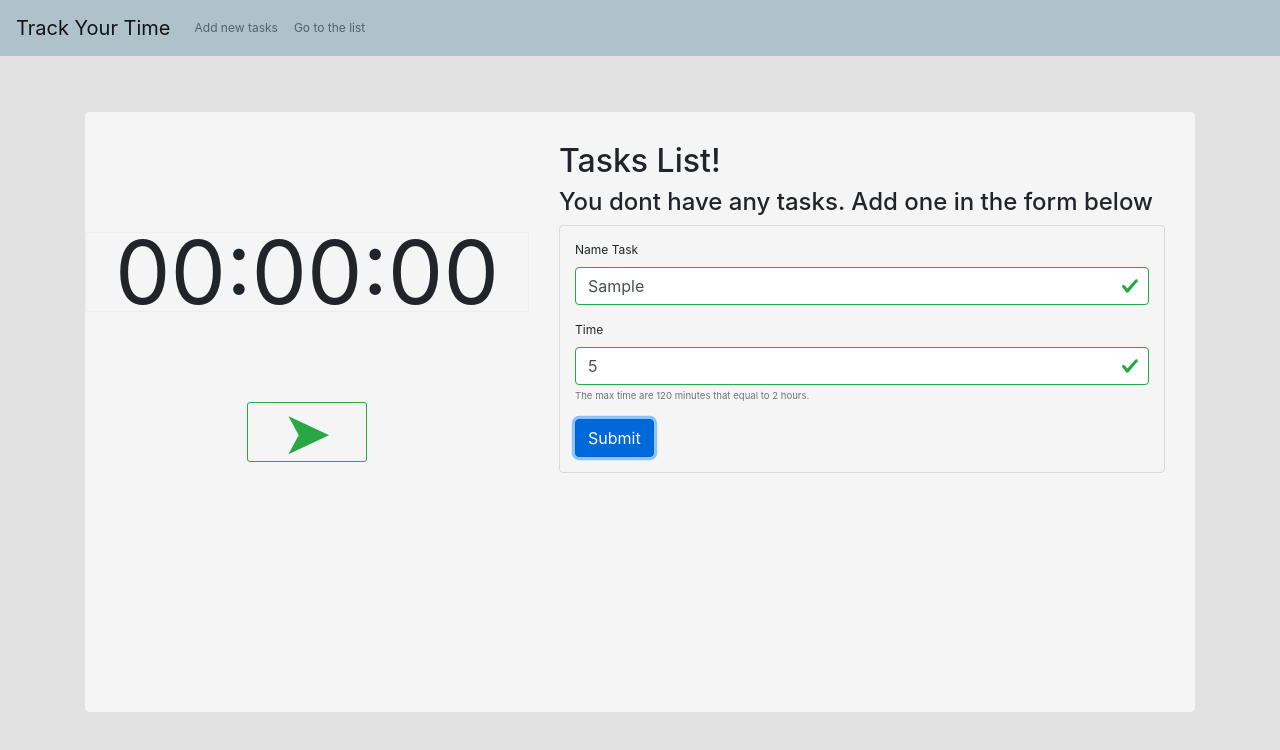
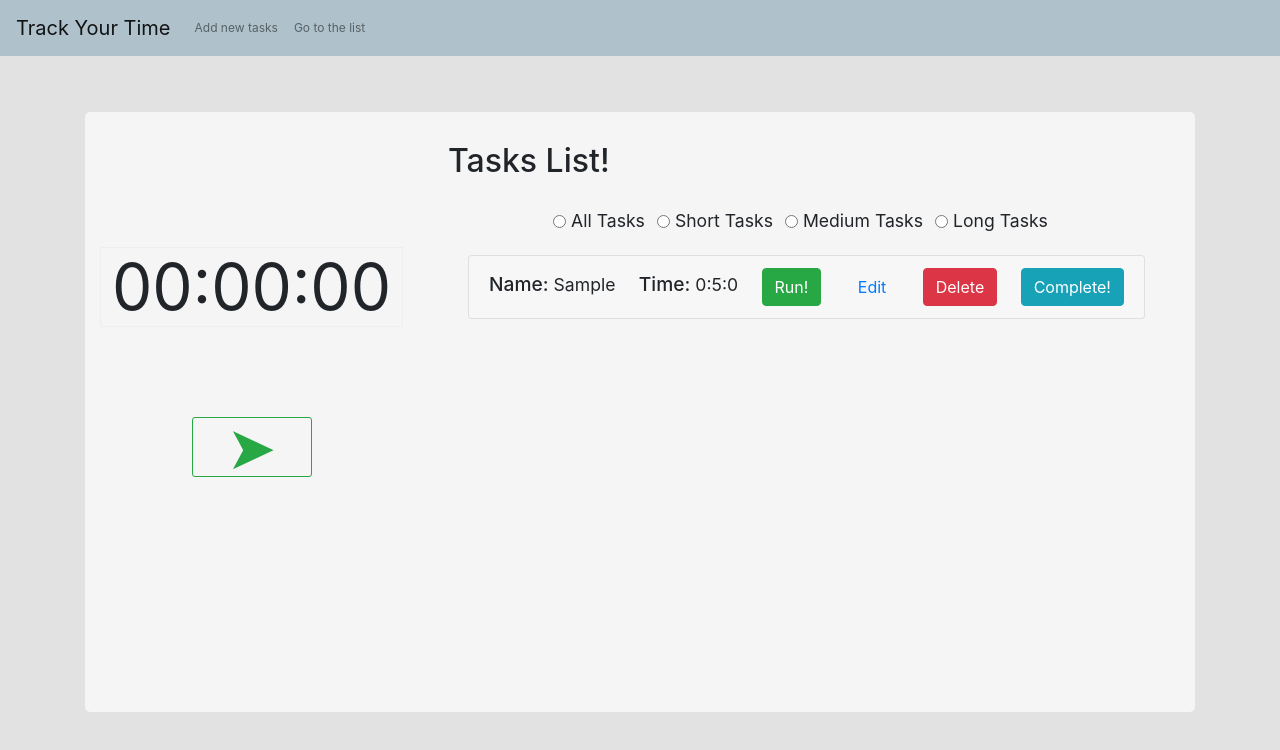
Before and after one commit to troncar/productivity-app, a React (Create React App) app: page / in a window 1280 px wide. Both pictures are taken after typing "Sample", "5" into the empty fields and a click on the button "Submit". Shown: the top 750 px of the page. Built offline with nearby package versions, Linux system fonts and the light colour scheme.

Commit message:
small changes

```diff
--- a/src/components/AddTask.js
+++ b/src/components/AddTask.js
@@ -31,7 +31,7 @@ const AddTask = (props) => {
         }
         if(!props.id){
             props.setTasks(  prevState => (
-                [...prevState,{ name:inputName.current.value, time:convertTime(inputTime.current.value) , _id:uuidv4()}])
+                [...prevState,{ name:inputName.current.value, time:convertTime(inputTime.current.value) , _id:uuidv4(), originalTime:convertTime(inputTime.current.value) }])
              );
 
         }
@@ -40,7 +40,6 @@ const AddTask = (props) => {
             taskUpdate[0].time = inputName.current.value;
             taskUpdate[0].time = convertTime(inputTime.current.value);
             props.updateTasks(props.id, props.tasks, taskUpdate);
-            console.log(props.id);
         }
 
         setValidated(true);
--- a/src/components/Task.js
+++ b/src/components/Task.js
@@ -21,6 +21,7 @@ const Task =  (props) => {
                     Edit
                 </Accordion.Toggle>
                 <Button variant="danger" onClick={() => {props.removeTasks(props.id , props.tasks)}}>Delete</Button>{' '}
+                <Button variant="info">Complete!</Button>{' '}
             </Card.Header>
             <Accordion.Collapse eventKey={`${props.eventKey}`}>
                 <Card.Body>
--- a/src/components/TasksList.js
+++ b/src/components/TasksList.js
@@ -1,4 +1,4 @@
-import React , {useRef, useState} from 'react';
+import React , {useRef, useState, useEffect} from 'react';
 import Task from './Task';
 import {Accordion, Form} from 'react-bootstrap';
 import AddTask from './AddTask';
@@ -13,18 +13,9 @@ const TasksList = (props) => {
     const checkAll = useRef(null);
     const [tasksFiltered, setTasksFiltered] = useState(props.tasks);
 
-    const convertTime = (time) => {
-        if( time === 0 || time < 60) {
-            return {seconds: 0, minutes:time, hours: 0};
-        }
-        else {
-            const minutes =  time - 60 ;
-            if (minutes === 60) {
-                return {seconds: 0, minutes:0, hours: 2};
-            }
-            return {seconds: 0, minutes: minutes, hours: 1};
-        }
-    }
+    useEffect(() => {
+        setTasksFiltered(props.tasks);
+    }, [props.tasks]);
 
     const handleFilter =  (ref) => {
         const tasksList = [...props.tasks];
@@ -58,12 +49,12 @@ const TasksList = (props) => {
 
             <div className="tasks-list__block">
                 <div className="tasks-list__filter">
-                    {/* <Form> */}
+                    <Form>
                         <Form.Check  onClick={() => {handleFilter(checkAll)}}  ref={checkAll} inline data-time={0} label="All Tasks"  type={'radio'} name='time' />
                         <Form.Check onClick={() => {handleFilter(checkShort)}} ref={checkShort} inline data-time={30} label="Short Tasks"  type={'radio'} name='time' />
                         <Form.Check onClick={() => {handleFilter(checkMedium)}}  ref={checkMedium} inline data-time={60} label="Medium Tasks" type={'radio'} name='time' />
                         <Form.Check  onClick={() => {handleFilter(checkLong)}}  ref={checkLong} inline data-time={61} label="Long Tasks"  type={'radio'} name='time' />
-                    {/* </Form> */}
+                    </Form>
                 </div>
                 <Accordion className="tasks-list__block">
                 {tasks.map((task, index) => (
@@ -84,12 +75,19 @@ const TasksList = (props) => {
             </div>
             )
         }
+        else if (props.tasks.length){
+            return (
+            <div>
+                <p className="message-alert">There is not tasks in the range selected </p>
+                {buildTasksList(props.tasks)}
+            </div>)
+        }
         else {
             return (
-            <div>
-                <h4>You dont have any tasks. Add one in the form below </h4>
-                <AddTask tasks={props.tasks} setTasks={props.setTasks}></AddTask>
-            </div>)
+                <div>
+                    <h4>You dont have any tasks. Add one in the form below </h4>
+                    <AddTask tasks={props.tasks} setTasks={props.setTasks}></AddTask>
+                </div>)
         }
     }
 
--- a/src/components/Timer.js
+++ b/src/components/Timer.js
@@ -40,6 +40,7 @@ const Timer = (props) => {
         let minutesCounter = '00';
         let hoursCounter = '00';
 
+        // @ToDo Improve this part.
         if( props.counter.seconds < 10) {
             secondsCounter =  `0${props.counter.seconds}`
 
--- a/src/styles/TasksList.scss
+++ b/src/styles/TasksList.scss
@@ -1,6 +1,6 @@
 .tasks-list {
     padding: 30px;
-    width: 60%;
+    width: 70%;
 
     &__block{
         display: flex;
--- a/src/styles/Timer.scss
+++ b/src/styles/Timer.scss
@@ -1,13 +1,15 @@
 .timer {
     display: flex;
-    width: 40%;
+    width: 30%;
+    padding: 15px;
     align-items: center;
     flex-direction: column;
     margin-top: 120px;
 
     &__counter {
-        font-size: 5.5rem;
+        font-size: 4rem;
         width: 100%;
+        padding: 10px;
         height: 80px;
         margin-bottom: 90px;
         display: flex;
--- a/src/styles/base.scss
+++ b/src/styles/base.scss
@@ -10,3 +10,8 @@ body {
 .navbar {
     background-color:#afc2cb;
 }
+
+.message-alert {
+    text-align: center;
+    font-size: 1rem;
+}
```
